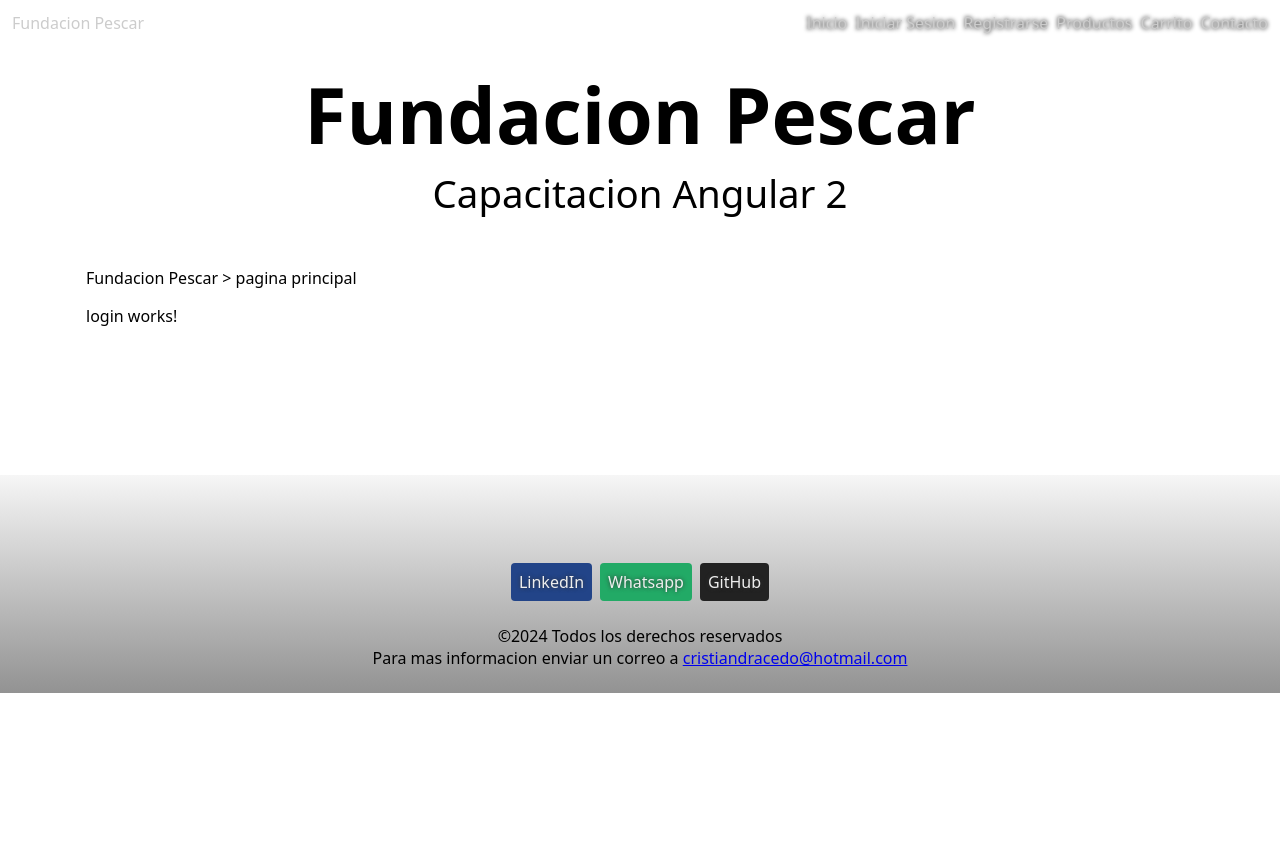
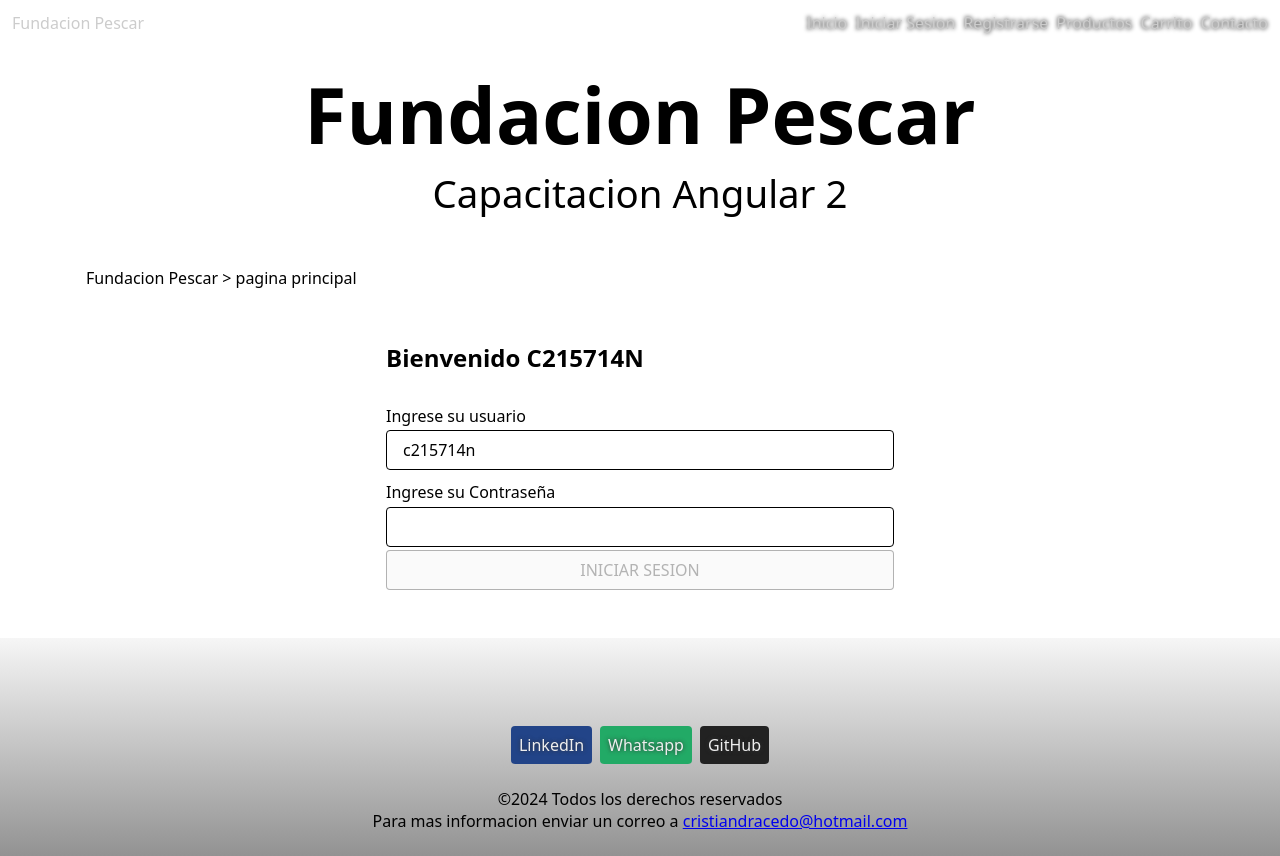
Before and after one commit to fundacion-pescar-lxv09/angular, an Angular app: page /login in a window 1280 px wide. Before the commit the page ends 800 px from the top, so only its background shows below. Built offline with nearby package versions, Linux system fonts and the light colour scheme.

Commit message:
formulario con plantilla de inicio de sesion

```diff
--- a/src/routes/login/login.component.css
+++ b/src/routes/login/login.component.css
@@ -0,0 +1,34 @@
+form{
+    max-width: 540px;
+    display: grid;
+    gap: .2rem;
+    margin: 1rem auto;
+    padding: 1rem;
+}
+label{
+    margin-top: .5rem;
+}
+input,button{
+    border-radius: .25rem;
+    border: 1px solid;
+    padding: .5rem 1rem;
+    font-size: 1rem;
+}
+div{
+    display: none;
+    position: fixed;
+    top: 20%;
+    left: 50%;
+    translate: -50% -50%;
+    width: min(90vw, 540px);
+    border-radius: .5rem;
+    padding: 1rem;
+    background-color: #3c6;
+    opacity: .9;
+}
+div.show{
+    display: block;
+}
+div button{
+    float: right;
+}
--- a/src/routes/login/login.component.html
+++ b/src/routes/login/login.component.html
@@ -1 +1,24 @@
-<p>login works!</p>
+<form (ngSubmit)="userLogin()" #loginForm>
+    <h2>Bienvenido {{login.username | uppercase}}</h2>
+    <label for="username">Ingrese su usuario </label>
+    <input type="text"
+        name="username"
+        [(ngModel)]="login.username"
+        pattern="[A-Za-z0-9#!$?]{4,20}"
+        maxlength="20"
+        required>
+    <label for="password">Ingrese su Contraseña </label>
+    <input type="password"
+        name="password"
+        autocomplete="on"
+        [(ngModel)]="login.password"
+        minlength="6"
+        maxlength="50"
+        required>
+    <button [disabled]="!loginForm.checkValidity()">{{text | uppercase}}</button>
+    <div [class]="{ show }">
+        <button (click)="closeAlert()">x</button>
+        <h3>{{alert.title}}</h3>
+        <p>{{alert.message}}</p>
+    </div>
+</form>
--- a/src/routes/login/login.component.ts
+++ b/src/routes/login/login.component.ts
@@ -1,12 +1,37 @@
-import { Component } from '@angular/core';
+import { Component, EventEmitter, Output } from '@angular/core';
+import { FormsModule } from '@angular/forms';
+import { JsonPipe, UpperCasePipe } from '@angular/common';
 
+interface User{
+  username: string,
+  password: string
+}
 @Component({
   selector: 'app-login',
   standalone: true,
-  imports: [],
+  imports: [ FormsModule, JsonPipe, UpperCasePipe],
   templateUrl: './login.component.html',
   styleUrl: './login.component.css'
 })
 export class LoginComponent {
+  @Output() onlogin = new EventEmitter<User>()
+  text = "iniciar sesion"
+  show = false;
+  login = {
+    username: 'c215714n',
+    password: ''
+  }
+  alert = {
+    code: 0,
+    title: "Inicio de Session",
+    message: "Estamos verificando los datos, podras acceder al sition en unos segundos... Muchas Gracias por Ingresar"
+  }
 
+  userLogin(){
+    this.onlogin.emit(this.login)
+    this.show = true;
+  }
+  closeAlert(){
+    this.show = false;
+  }
 }
```
